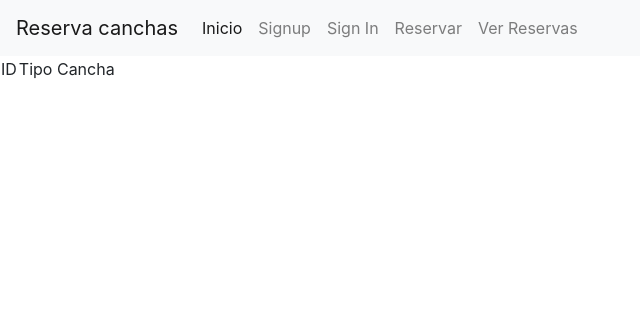
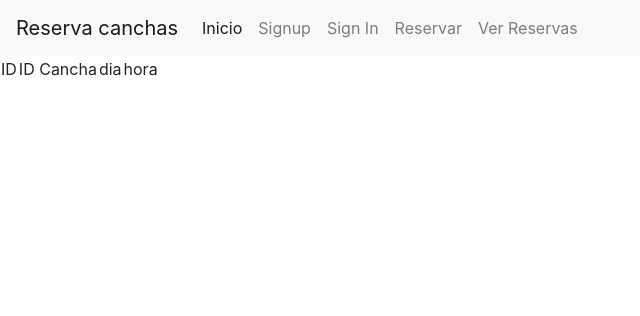
Before and after one commit to LeonardoAraneda/ProyectoTIS, a Flask app: page /listareservas/ in a window 1280 px wide. Shown: the top 316 px of the page, without its empty margins (0-640 px from the left). Run offline with Flask 2, Linux system fonts and the light colour scheme; data that the repository does not hold is empty; some libraries are stand-ins or nearby versions.

Commit message:
Se se deja impreso en pantalla lista de reserva en ver reserva

```diff
--- a/App.py
+++ b/App.py
@@ -6,10 +6,10 @@ import psycopg2.extras
 from forms import SignupForm,SignInForm, Cancha, crear_cancha
 
 conn = psycopg2.connect(user = "postgres",
-        password = "5846",
+        password = "nikoseba9902",
         host = "localhost",
         port = "5432",
-        database = "ProyectoTIS")
+        database = "reserva_canchas")
 
 app = Flask(__name__)
 app.config['SECRET_KEY'] = '7110c8ae51a4b5af97be6534caef90e4bb9bdcb3380af008f90b23a5d1616bf319bc298105da20fe'
@@ -84,8 +84,13 @@ def show_reserva_form():
         dia = form.dia.data
         hora = form.hora.data
         next = request.args.get('next', None)
-#        cur = conn.cursor()
-#        cur.execute('INSERT INTO ')
+        valores= {
+            'val1': id_cancha,
+            'val2':dia,
+            'val3':hora
+        }
+        cur = conn.cursor()
+        cur.execute("INSERT INTO reserva(id_reserva, fecha_ingreso, cliente, a_cargo, tipo_pago, numero_pago, cancha, dia, hora) VALUES (0, '2021-12-03', '12345678', '20098023', 0, 0, %(val1)s, %(val2)s, %(val3)s)", valores)
         if next:
             return redirect(next)
         return redirect(url_for('reserva_completa'))
@@ -95,7 +100,7 @@ def show_reserva_form():
 def show_reserva_completa():
     form = Cancha()
     cur = conn.cursor()
-    cur.execute('SELECT * FROM tipo_cancha')
+    cur.execute('SELECT * FROM reserva')
     datos = cur.fetchall()
     print(datos)
     return render_template("reservas_canchas.html", canchas = datos)
--- a/forms.py
+++ b/forms.py
@@ -5,7 +5,7 @@ from wtforms.validators import DataRequired, Email, Length
 
 class SignupForm(FlaskForm):
     name = StringField('Nombre', validators=[DataRequired(), Length(max=64)])
-    id = StringField('RUT', validators=[DataRequired(), Length(max=7), Length(min=8)])
+    id = StringField('RUT', validators=[DataRequired(), Length(max=8), Length(min=7)])
     dv = StringField('Digito Verificador', validators=[DataRequired(), Length(max=1)])
     password = PasswordField('Password', validators=[DataRequired()])
     email = StringField('Email', validators=[DataRequired(), Email()])
--- a/templates/reservas_canchas.html
+++ b/templates/reservas_canchas.html
@@ -7,7 +7,9 @@
         <thead>
             <tr>
                 <td>ID</td>
-                <td>Tipo Cancha</td>
+                <td>ID Cancha</td>
+                <td>dia</td>
+                <td>hora</td>
             </tr>
         </thead>
         <tbody>
@@ -15,6 +17,8 @@
                 <tr>
                     <td>{{ cancha.0 }}</td>
                     <td>{{ cancha.1 }}</td>
+                    <td>{{ cancha.2 }}</td>
+                    <td>{{ cancha.3 }}</td>
                 </tr>
             {% endfor %}
         </tbody>
```
